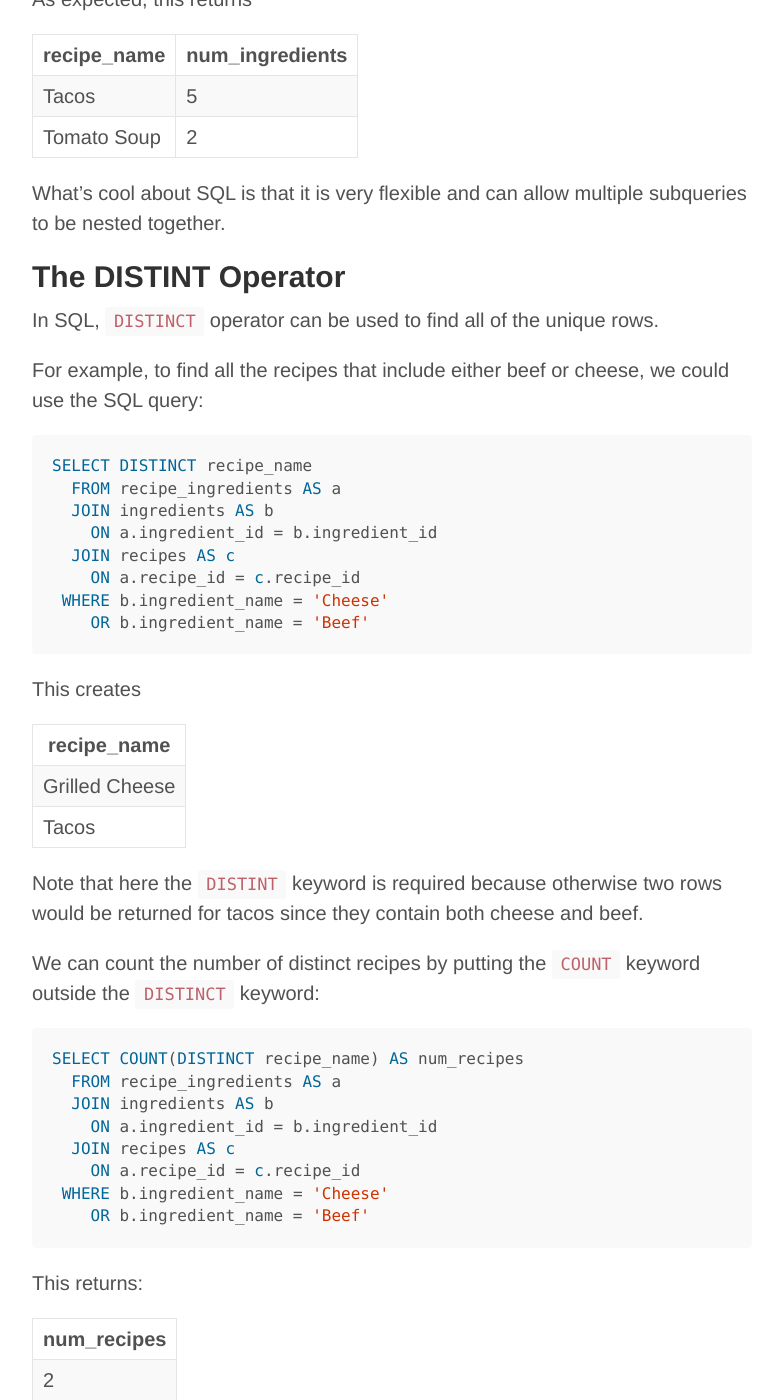
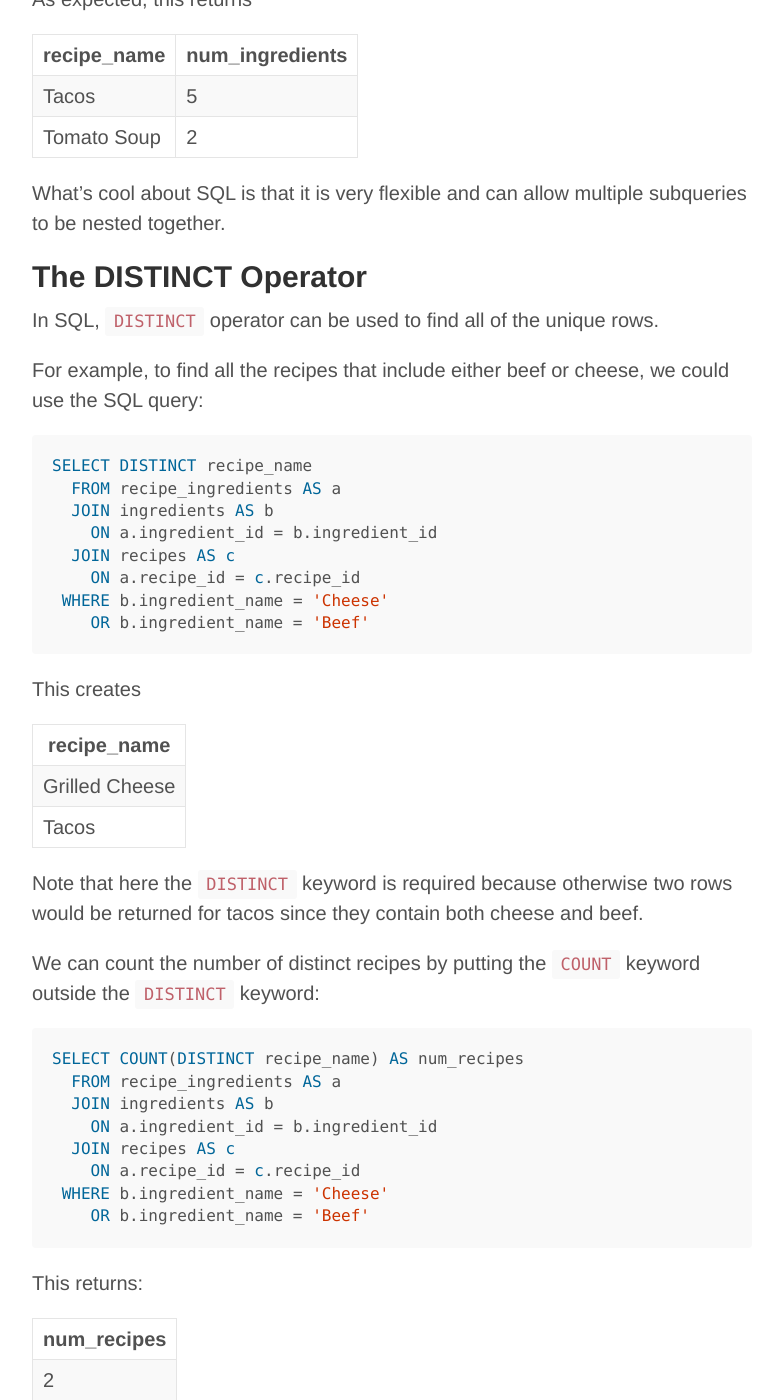
Before and after one commit to joshualande/joshualande.github.io, a Jekyll site: the page built from _posts/2014-08-14-filters-joins-aggregations.md, in a window 1280 px wide and 1400 px high, scrolled down 9619 px. Shown: the whole window, without its empty margins (248-1025 px from the left). Built offline with Jekyll 4.4.1, drawn with Linux system fonts in a browser that asks for light colours; Markdown is read by kramdown in place of the engine named in the settings.

Commit message:
fix typo

```diff
--- a/_posts/2014-08-14-filters-joins-aggregations.md
+++ b/_posts/2014-08-14-filters-joins-aggregations.md
@@ -411,7 +411,7 @@ As expected, this returns
 What's cool about SQL is that it is very flexible and can allow
 multiple subqueries to be nested together.
 
-## The DISTINT Operator
+## The DISTINCT Operator
 
 In SQL, `DISTINCT` operator can be used to find all of the unique
 rows.
@@ -437,7 +437,7 @@ This creates
 | Grilled Cheese |
 |          Tacos |
 
-Note that here the `DISTINT`
+Note that here the `DISTINCT`
 keyword is required because otherwise two rows would
 be returned for tacos since they contain both
 cheese and beef.
```
